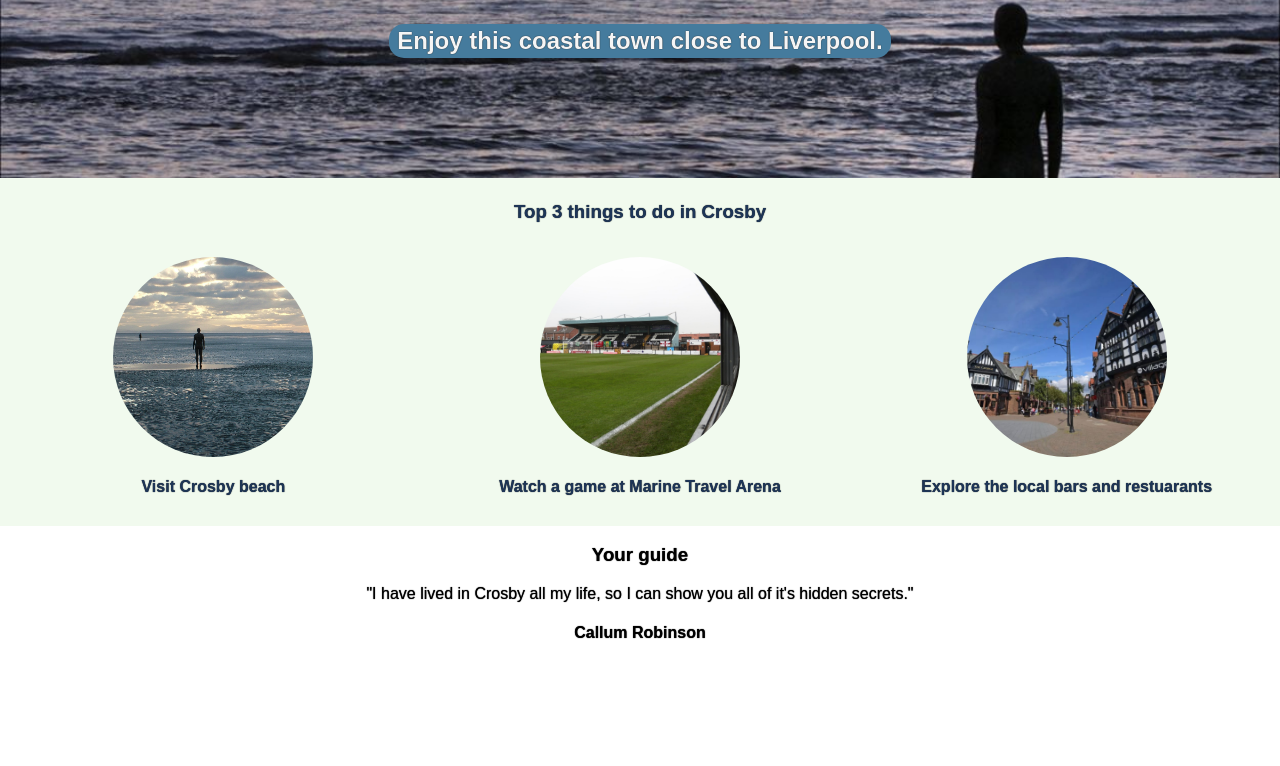
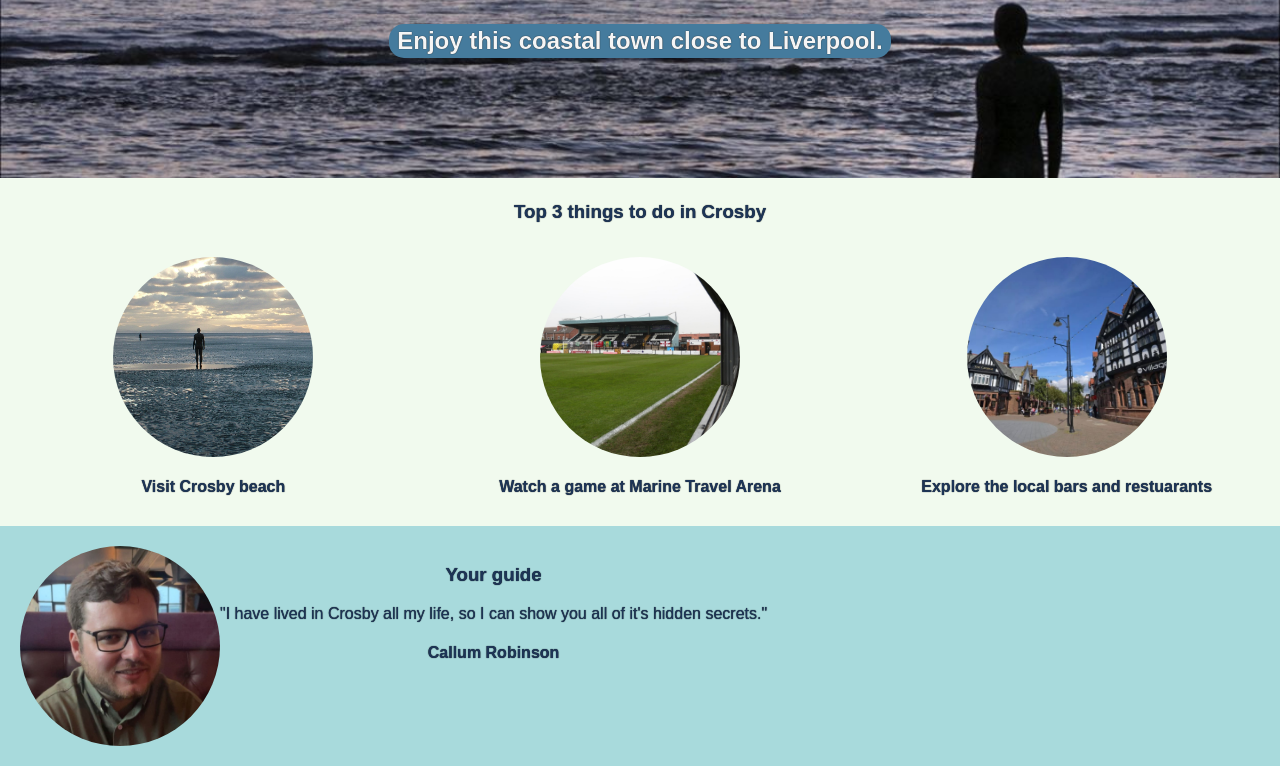
Before and after one commit to robbo1806/Visit-Crosby, a plain HTML site: page index.html in a window 1280 px wide. Shown: the part 182-948 px from the top of the page. Before the commit the page ends 846 px from the top, so only its background shows below. Drawn offline with Linux system fonts and the light colour scheme; a web font is replaced by a local one.

Commit message:
Finished guide section

```diff
--- a/index.html
+++ b/index.html
@@ -44,9 +44,15 @@
 
         <!-- Guide section -->
         <div id="Guide">
-            <h3>Your guide</h3>
-            <p>"I have lived in Crosby all my life, so I can show you all of it's hidden secrets."</p>
-            <h4>Callum Robinson</h4>
+            <div>
+                <img  id="guide-img" src="images/me.jpg" alt="Callum looking at the camera">
+            </div>
+
+            <div>
+                <h3>Your guide</h3>
+                <p>"I have lived in Crosby all my life, so I can show you all of it's hidden secrets."</p>
+                <h4>Callum Robinson</h4>
+            </div>
         </div>
 
     </body>
--- a/styles.css
+++ b/styles.css
@@ -91,3 +91,16 @@ body {
     visibility: visible;
     opacity: 1;
 }
+
+#guide {
+    display: flex;
+    padding: 20px 20px;
+    margin: auto;
+    background-color: #A8DADC;
+    color: #1D3557;
+}
+
+#guide-img {
+    width: 200px;
+    border-radius: 50%;
+}
```
Also changed, not shown: images/me.jpg (added).
